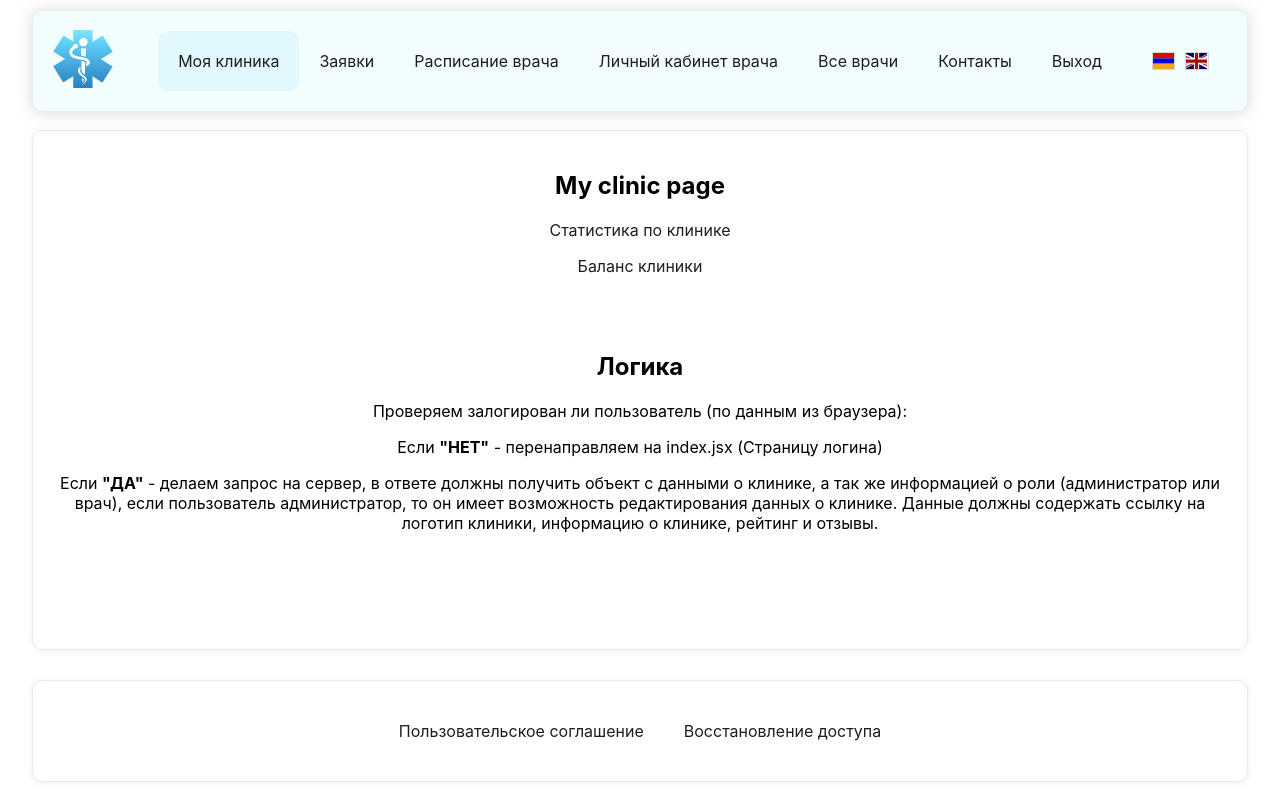
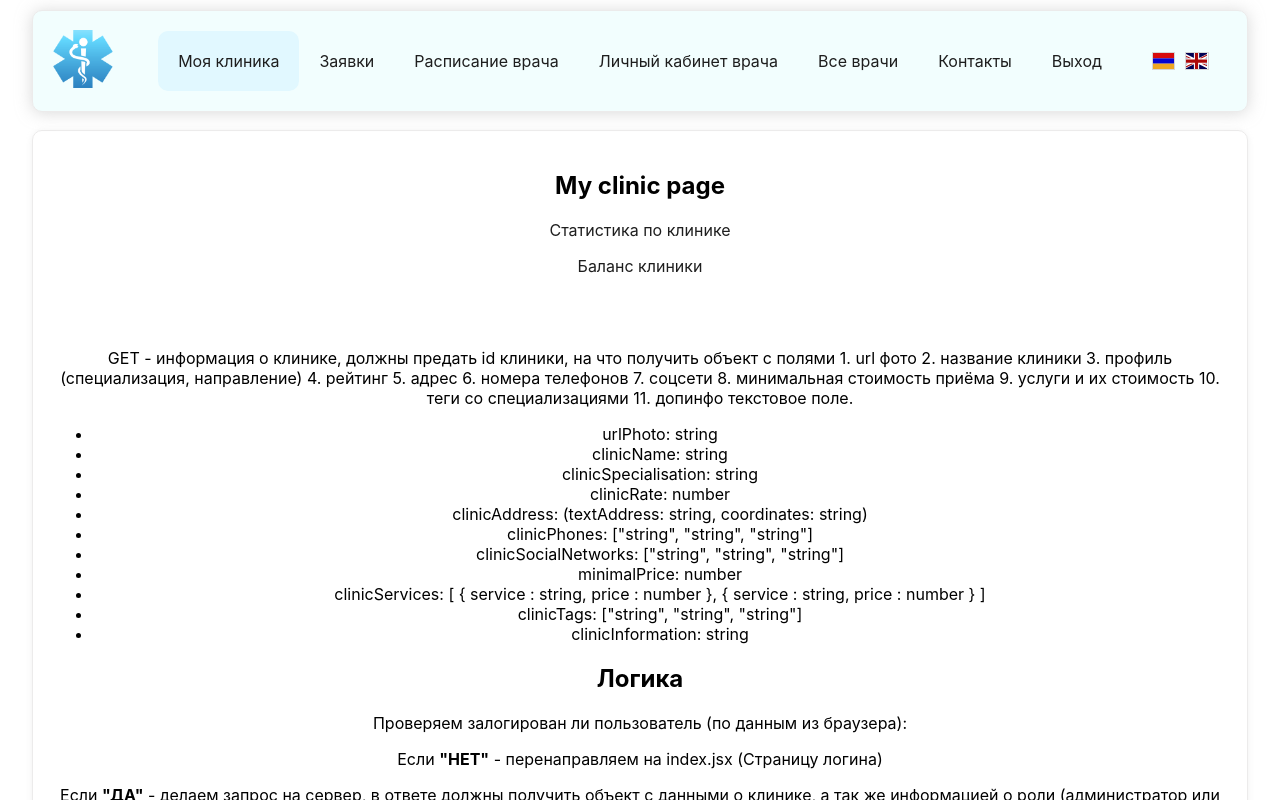
Before and after one commit to DocInfoAM/frontend, a React (Create React App) app in the folder clinics-app/: page /my-clinic in a window 1280 px wide. Shown: the top 800 px of the page. Built offline with nearby package versions, Linux system fonts and the light colour scheme.

Commit message:
add json str in MyClinic

```diff
--- a/clinics-app/src/JSON/ClinicSingle.json
+++ b/clinics-app/src/JSON/ClinicSingle.json
@@ -1,5 +1,6 @@
 {
     "id": "number",
+    "urlPhoto": "string",
     "email": "string",
     "login": "string",
     "password": "string",
--- a/clinics-app/src/pages/MyClinic/MyClinic.jsx
+++ b/clinics-app/src/pages/MyClinic/MyClinic.jsx
@@ -12,6 +12,24 @@ const MyClinic = () => {
       </p>
       <br />
       <br />
+      <p>
+        GET - информация о клинике, должны предать id клиники, на что получить объект с полями 1. url фото 2. название
+        клиники 3. профиль (специализация, направление) 4. рейтинг 5. адрес 6. номера телефонов 7. соцсети 8.
+        минимальная стоимость приёма 9. услуги и их стоимость 10. теги со специализациями 11. допинфо текстовое поле.
+      </p>
+      <ul>
+        <li>urlPhoto: string</li>
+        <li>clinicName: string</li>
+        <li>clinicSpecialisation: string</li>
+        <li>clinicRate: number</li>
+        <li>clinicAddress: (textAddress: string, coordinates: string)</li>
+        <li>clinicPhones: ["string", "string", "string"]</li>
+        <li>clinicSocialNetworks: ["string", "string", "string"]</li>
+        <li>minimalPrice: number</li>
+        <li>clinicServices: [ {`{ service : string, price : number }`}, {`{ service : string, price : number }`} ]</li>
+        <li>clinicTags: ["string", "string", "string"]</li>
+        <li>clinicInformation: string</li>
+      </ul>
       <h2>Логика</h2>
       <p>Проверяем залогирован ли пользователь (по данным из браузера):</p>
       <p>
```
